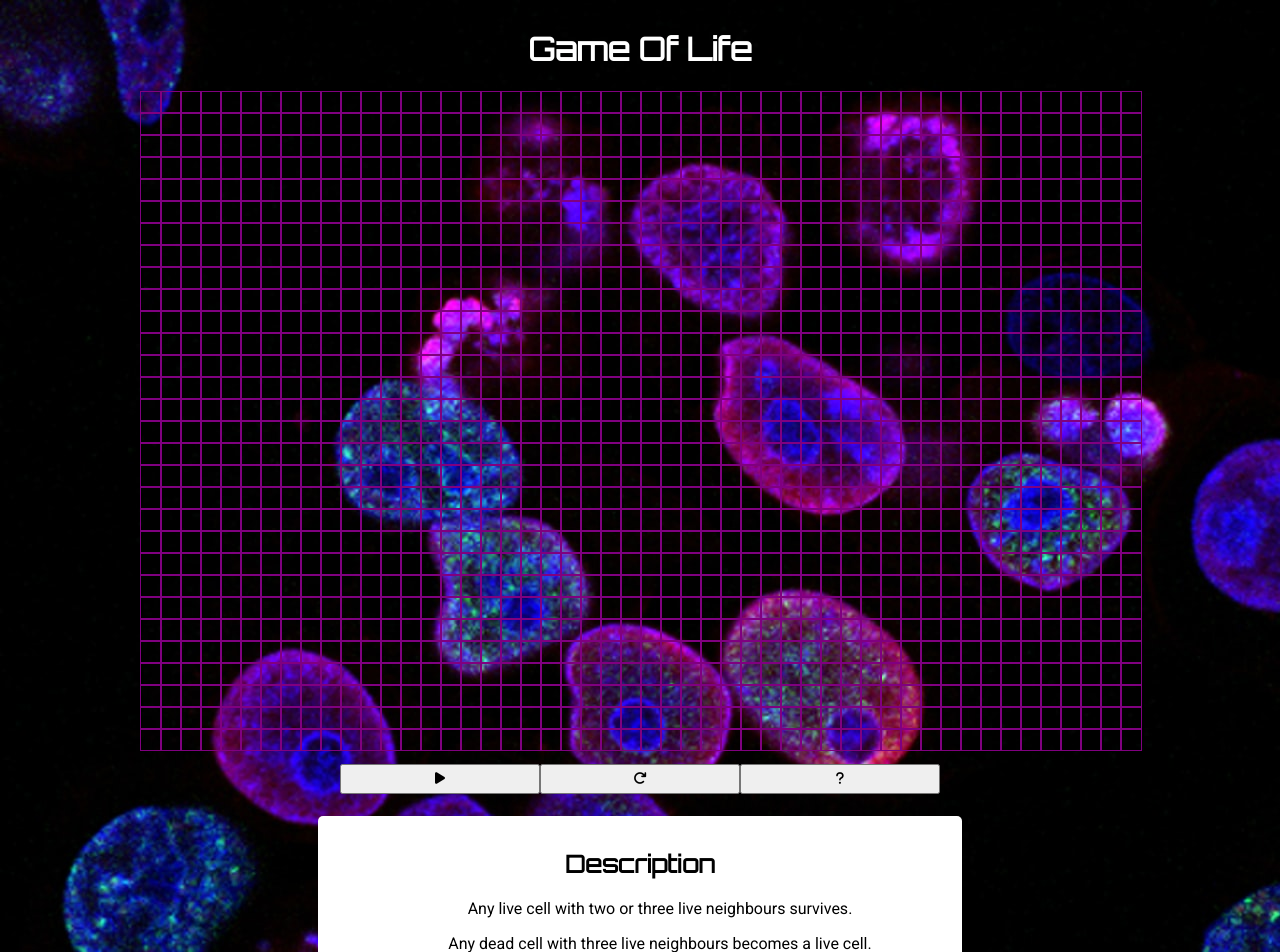
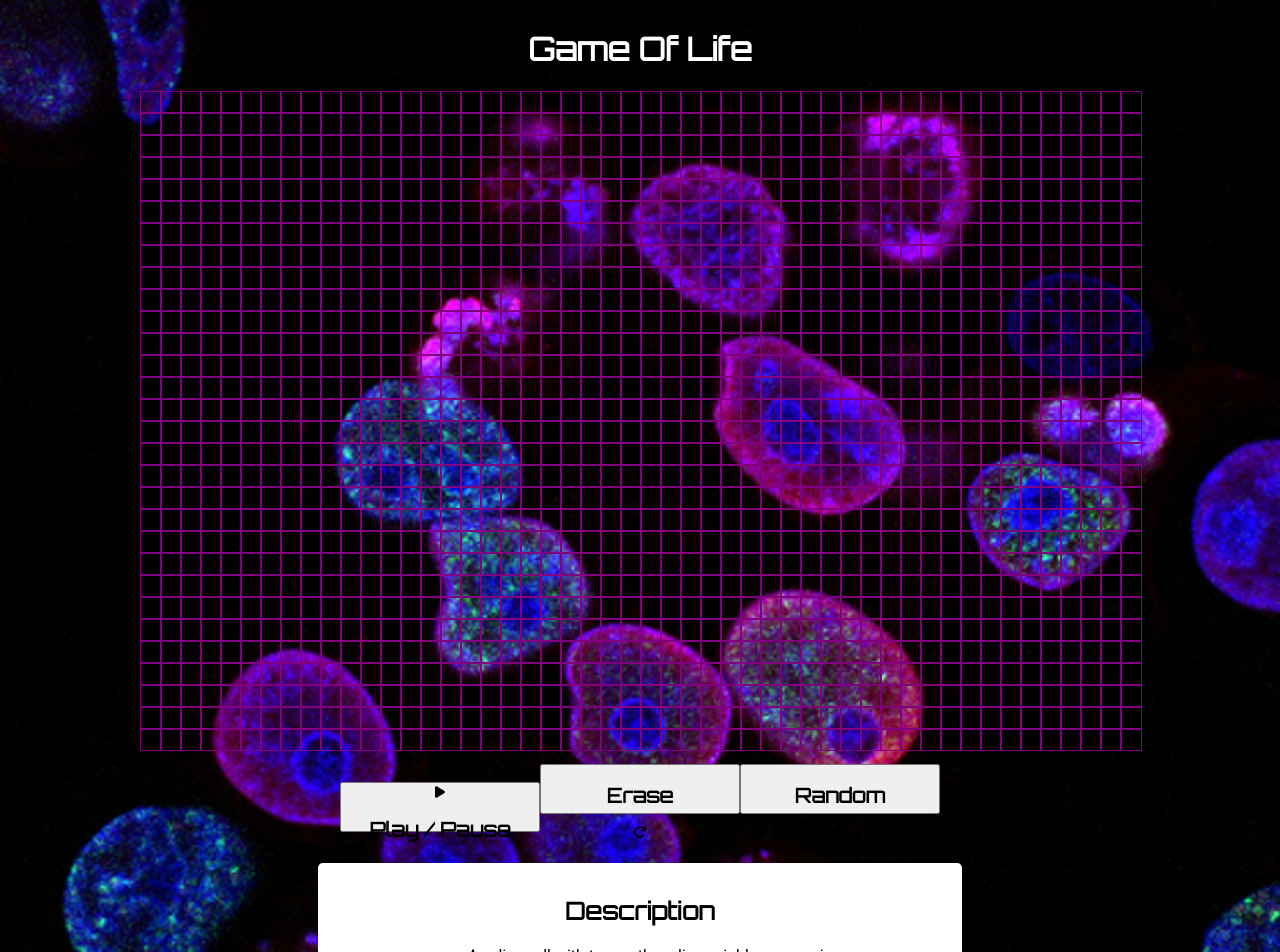
Before and after one commit to AmandaCallender/gol, a React (Create React App) app: page / in a window 1280 px wide. Shown: the top 952 px of the page. Built offline with nearby package versions, Linux system fonts and the light colour scheme.

Commit message:
Button Fix

```diff
--- a/package.json
+++ b/package.json
@@ -19,7 +19,7 @@
     "test": "react-scripts test",
     "eject": "react-scripts eject",
     "predeploy": "npm run build",
-    "deploy": "gh-pages -d build"
+    "deploy": "gh-pages -b Amanda -d build"
   },
   "eslintConfig": {
     "extends": "react-app"
@@ -30,7 +30,7 @@
       "not dead",
       "not op_mini all"
     ],
-    "homepage": "https://amandacallender.github.io/gol/",
+    "homepage": "https://github.com/amandacallender/amandacallender.github.io/gol/",
     "development": [
       "last 1 chrome version",
       "last 1 firefox version",
--- a/src/App.js
+++ b/src/App.js
@@ -1,6 +1,7 @@
 import React, { useState, useCallback, useRef } from "react";
 import produce from "immer";
 import "./App.css";
+
 
 const numRows = 30;
 const numColumns = 50;
@@ -133,6 +134,7 @@ function App() {
           }}
         >
           {running ? <i class="fas fa-pause" /> : <i class="fas fa-play" />}
+          <h2>Play / Pause</h2>
         </button>
         {/* <button
           onClick={() => {
@@ -149,6 +151,7 @@ function App() {
             setGrid(emptyGrid());
           }}
         >
+          <h2>Erase</h2>
           <i class="fas fa-redo" />
         </button>
         <button
@@ -165,6 +168,7 @@ function App() {
             setGrid(rows);
           }}
         >
+          <h2>Random</h2>
           <i class="fas fa-question" />
         </button>
       </div>
--- a/src/index.scss
+++ b/src/index.scss
@@ -26,9 +26,13 @@ html {
     color: grey;
     border: 10px;
     margin: 1%;
+    text-align: center;
+    h2 {
+      font-family: 'Orbitron', sans-serif;
+    }
     button {
       width: 200px;
-      height: 30px;
+      height: 50px;
     }
   }
 
```
